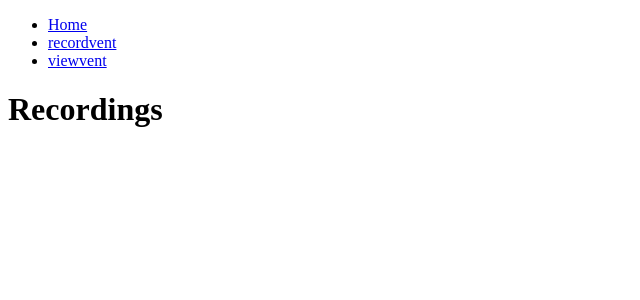
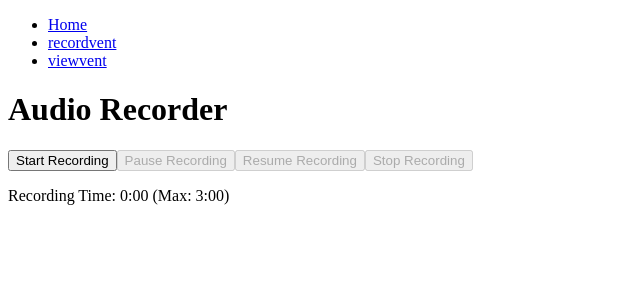
Before and after one commit to ChefOmarDee/AnonyVent, a React (Create React App) app in the folder client/: page /recordvent in a window 1280 px wide. Shown: the top 300 px of the page, without its empty margins (0-640 px from the left). Built offline with nearby package versions, Linux system fonts and the light colour scheme.

Commit message:
added recording functionality

```diff
--- a/client/package.json
+++ b/client/package.json
@@ -6,6 +6,7 @@
     "@testing-library/jest-dom": "^5.17.0",
     "@testing-library/react": "^13.4.0",
     "@testing-library/user-event": "^13.5.0",
+    "axios": "^1.7.2",
     "react": "^18.3.1",
     "react-dom": "^18.3.1",
     "react-scripts": "5.0.1",
--- a/client/src/pages/RecordVent.jsx
+++ b/client/src/pages/RecordVent.jsx
@@ -1,5 +1,123 @@
-const RecordVent= () => {
-    return <h1>Recordings</h1>;
-  };
+import React, { useState, useRef, useEffect } from 'react';
+import axios from 'axios';
 
-  export default RecordVent;
+
+
+const RecordVent = () => {
+    const [isRecording, setIsRecording] = useState(false);
+    const [isPaused, setIsPaused] = useState(false);
+    const [audioURL, setAudioURL] = useState('');
+    const [audioBlob, setAudioBlob] = useState(null);
+    const [recordingTime, setRecordingTime] = useState(0);
+    const [isUploading, setIsUploading] = useState(false);
+    const mediaRecorderRef = useRef(null);
+    const audioChunksRef = useRef([]);
+    const timerRef = useRef(null);
+
+    useEffect(() => {
+        if (isRecording && recordingTime >= 180) {
+            stopRecording();
+        }
+    }, [recordingTime]);
+
+    const startRecording = async () => {
+        if (navigator.mediaDevices && navigator.mediaDevices.getUserMedia) {
+            const stream = await navigator.mediaDevices.getUserMedia({ audio: true });
+            mediaRecorderRef.current = new MediaRecorder(stream);
+
+            mediaRecorderRef.current.ondataavailable = event => {
+                audioChunksRef.current.push(event.data);
+            };
+
+            mediaRecorderRef.current.onstop = () => {
+                const audioBlob = new Blob(audioChunksRef.current, { type: 'audio/mp3' });
+                const audioUrl = URL.createObjectURL(audioBlob);
+                setAudioURL(audioUrl);
+                setAudioBlob(audioBlob);
+                audioChunksRef.current = [];
+                clearInterval(timerRef.current);
+                setRecordingTime(0);
+            };
+
+            mediaRecorderRef.current.start();
+            setIsRecording(true);
+            setIsPaused(false);
+            startTimer();
+        }
+    };
+
+    const startTimer = () => {
+        timerRef.current = setInterval(() => {
+            setRecordingTime(prevTime => prevTime + 1);
+        }, 1000);
+    };
+
+    const pauseRecording = () => {
+        if (mediaRecorderRef.current && mediaRecorderRef.current.state === 'recording') {
+            mediaRecorderRef.current.pause();
+            setIsPaused(true);
+            clearInterval(timerRef.current);
+        }
+    };
+
+    const resumeRecording = () => {
+        if (mediaRecorderRef.current && mediaRecorderRef.current.state === 'paused') {
+            mediaRecorderRef.current.resume();
+            setIsPaused(false);
+            startTimer();
+        }
+    };
+
+    const stopRecording = () => {
+        if (mediaRecorderRef.current) {
+            mediaRecorderRef.current.stop();
+            setIsRecording(false);
+            setIsPaused(false);
+            clearInterval(timerRef.current);
+        }
+    };
+
+    const uploadAudio = async () => {
+        if (audioBlob) {
+            setIsUploading(true);
+            const formData = new FormData();
+            formData.append('mp3file', audioBlob, 'recording.mp3');
+
+            try {
+                const response = await axios.post('http://localhost:8080/upload', formData, {
+                    headers: {
+                        'Content-Type': 'multipart/form-data'
+                    }
+                });
+                console.log('File uploaded successfully:', response.data);
+                setAudioURL('');
+                setAudioBlob(null);
+                setIsUploading(false);
+            } catch (error) {
+                console.error('Error uploading file:', error);
+                setIsUploading(false);
+            }
+        }
+    };
+
+    return (
+        <div>
+            <h1>Audio Recorder</h1>
+            <button onClick={startRecording} disabled={isRecording}>Start Recording</button>
+            <button onClick={pauseRecording} disabled={!isRecording || isPaused}>Pause Recording</button>
+            <button onClick={resumeRecording} disabled={!isRecording || !isPaused}>Resume Recording</button>
+            <button onClick={stopRecording} disabled={!isRecording}>Stop Recording</button>
+            {audioURL && (
+                <div>
+                    <h2>Preview</h2>
+                    <audio controls src={audioURL}></audio>
+                    <button onClick={uploadAudio} disabled={isUploading}>Upload Recording</button>
+                </div>
+            )}
+            <p>Recording Time: {Math.floor(recordingTime / 60)}:{('0' + (recordingTime % 60)).slice(-2)} (Max: 3:00)</p>
+        </div>
+    );
+};
+
+
+export default RecordVent;
```
Also changed, not shown: 1 other file (tests, documents, lock files or other folders).
